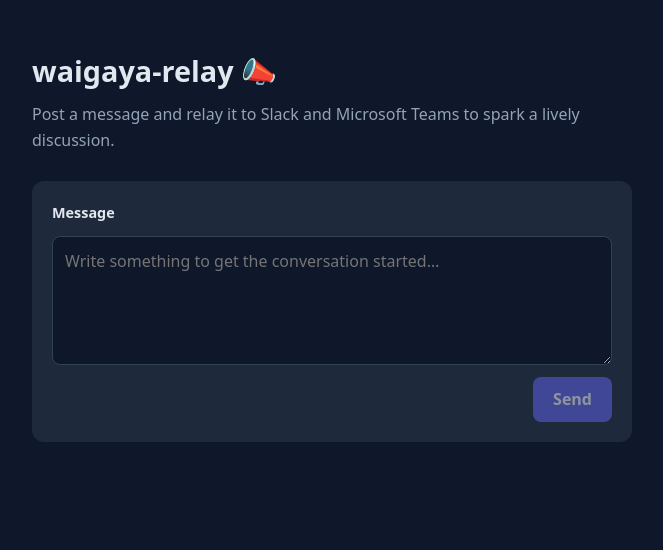
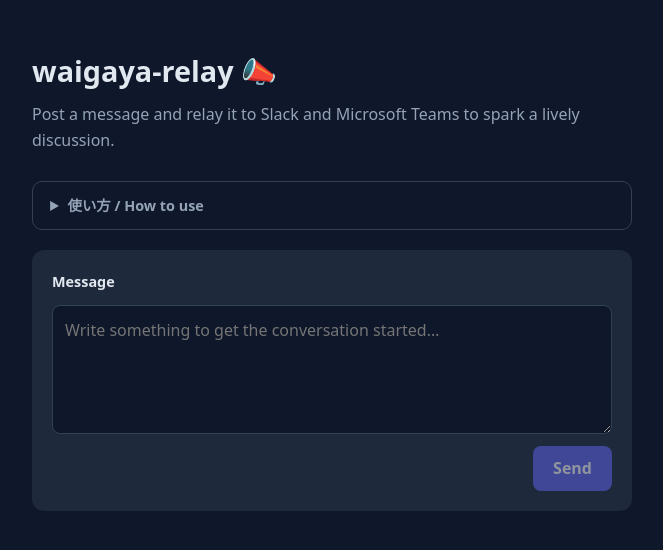
Before and after one commit to mongolyy/waigaya-relay, a Next.js app: page / in a window 1280 px wide. Shown: the top 550 px of the page, without its empty margins (308-971 px from the left). Built offline with nearby package versions, Linux system fonts and the light colour scheme.

Commit message:
Add collapsible usage guide widget to main page
Adds a <details>/<summary> accordion between the header and message
form, showing usage steps and notes (character limit, env var setup,
skipped targets) in both Japanese and English.

https://claude.ai/code/session_014Unjeq34CT79g2MQhdYgd9

```diff
--- a/app/globals.css
+++ b/app/globals.css
@@ -43,6 +43,75 @@ body {
 .app__lead {
   margin: 0 0 28px;
   color: var(--muted);
+}
+
+.guide {
+  margin-bottom: 20px;
+  border: 1px solid #334155;
+  border-radius: 10px;
+  overflow: hidden;
+}
+
+.guide__summary {
+  padding: 12px 16px;
+  cursor: pointer;
+  font-weight: 600;
+  font-size: 0.9rem;
+  color: var(--muted);
+  list-style: none;
+  display: flex;
+  align-items: center;
+  gap: 8px;
+  user-select: none;
+}
+
+.guide__summary::-webkit-details-marker {
+  display: none;
+}
+
+.guide__summary::before {
+  content: '▶';
+  font-size: 0.7rem;
+  transition: transform 0.2s ease;
+}
+
+details[open] .guide__summary::before {
+  transform: rotate(90deg);
+}
+
+.guide__summary:hover {
+  color: var(--text);
+}
+
+.guide__body {
+  padding: 4px 20px 16px;
+  border-top: 1px solid #334155;
+  font-size: 0.9rem;
+}
+
+.guide__steps {
+  margin: 12px 0 8px;
+  padding-left: 1.4em;
+  display: flex;
+  flex-direction: column;
+  gap: 4px;
+}
+
+.guide__notes {
+  margin: 8px 0 0;
+  padding-left: 1.4em;
+  color: var(--muted);
+  display: flex;
+  flex-direction: column;
+  gap: 4px;
+}
+
+.guide__notes code {
+  background: #0f172a;
+  padding: 1px 5px;
+  border-radius: 4px;
+  font-size: 0.85em;
+  color: var(--text);
 }
 
 .composer {
--- a/app/page.tsx
+++ b/app/page.tsx
@@ -62,6 +62,22 @@ export default function Home() {
           lively discussion.
         </p>
       </header>
+
+      <details className="guide">
+        <summary className="guide__summary">使い方 / How to use</summary>
+        <div className="guide__body">
+          <ol className="guide__steps">
+            <li>メッセージを入力して <strong>Send</strong> を押す</li>
+            <li>設定済みの送信先（Slack・Microsoft Teams）に同時に投稿される</li>
+            <li>送信結果は画面下部に表示される</li>
+          </ol>
+          <ul className="guide__notes">
+            <li>メッセージは最大 4,000 文字</li>
+            <li>送信先は環境変数 <code>SLACK_WEBHOOK_URL</code> / <code>TEAMS_WEBHOOK_URL</code> で設定</li>
+            <li>未設定の送信先は <em>skipped</em> と表示される</li>
+          </ul>
+        </div>
+      </details>
 
       <form className="composer" onSubmit={handleSubmit}>
         <label className="composer__label" htmlFor="message">
```
